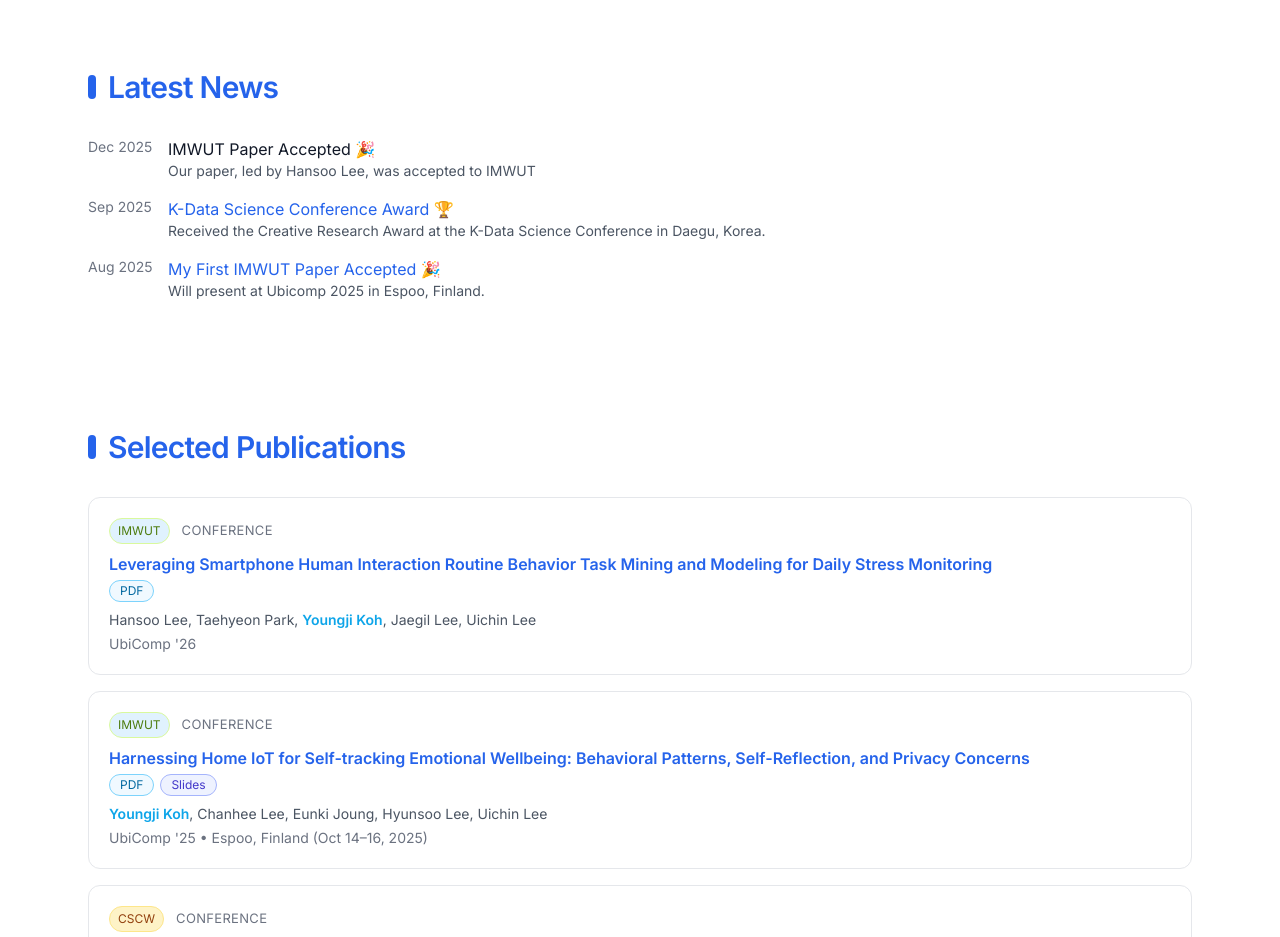
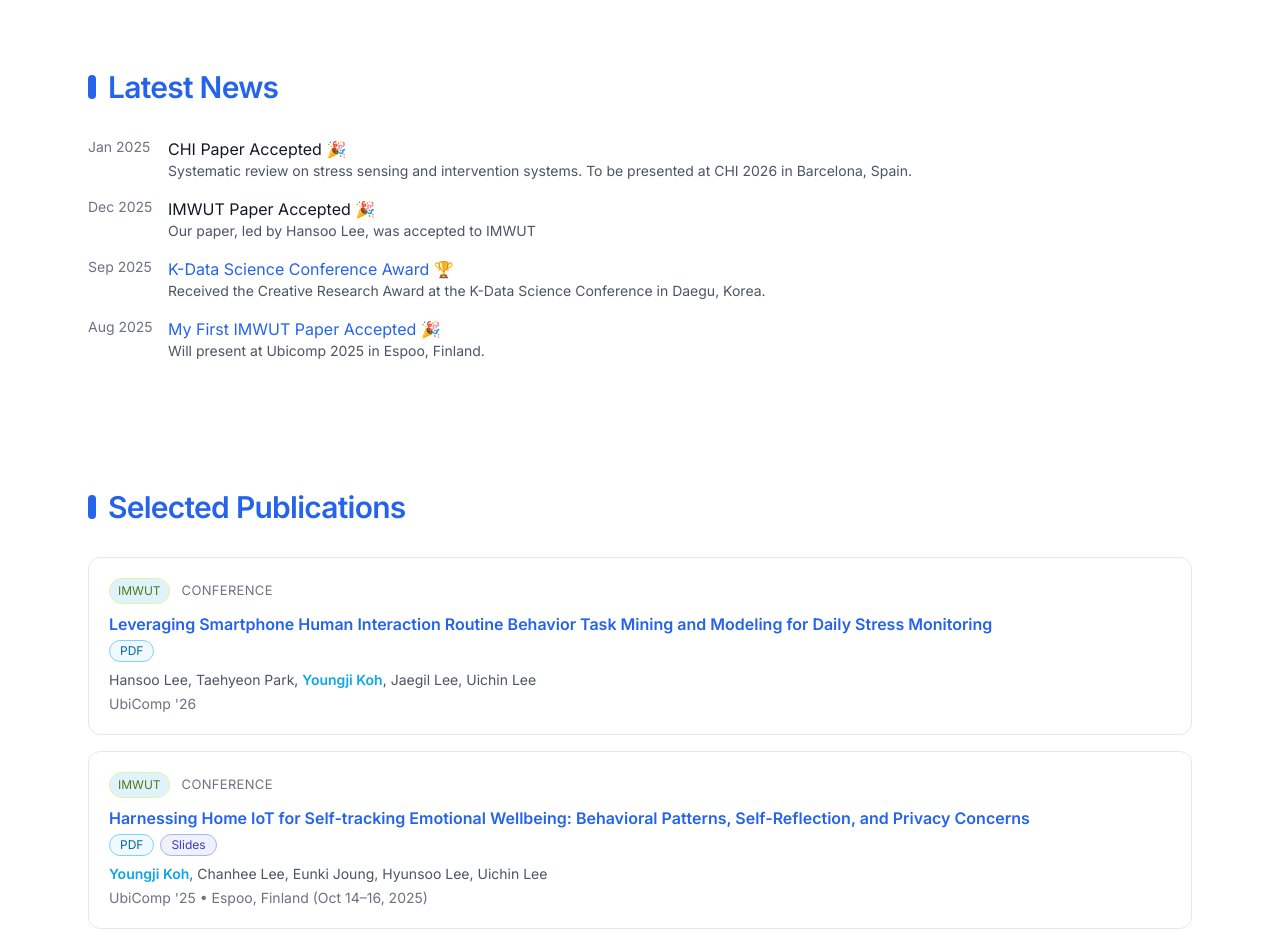
Before and after one commit to youngji-koh/youngji-koh.github.io, a React (Create React App) app: page / in a window 1280 px wide. Shown: the part 1000-1937 px from the top of the page. Built offline with nearby package versions, Linux system fonts and the light colour scheme.

Commit message:
news updated

```diff
--- a/src/data/news.ts
+++ b/src/data/news.ts
@@ -6,6 +6,11 @@ export type NewsItem = {
 };
 
 export const news: NewsItem[] = [
+  {
+    date: "2025-01-16",
+    title: "CHI Paper Accepted 🎉",
+       desc: "Systematic review on stress sensing and intervention systems.\nTo be presented at CHI 2026 in Barcelona, Spain.",
+  },
   {
     date: "2025-12-01",
     title: "IMWUT Paper Accepted 🎉",
```
